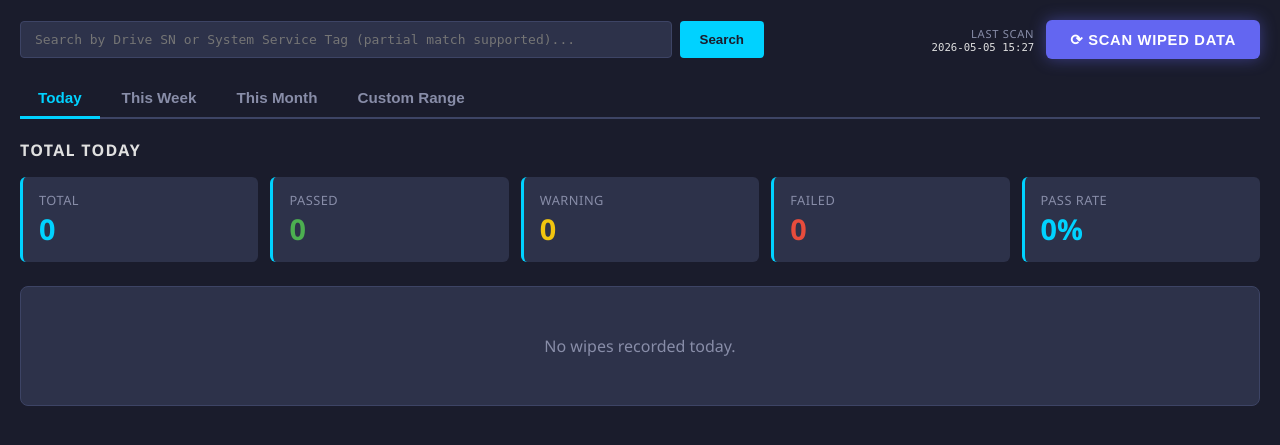
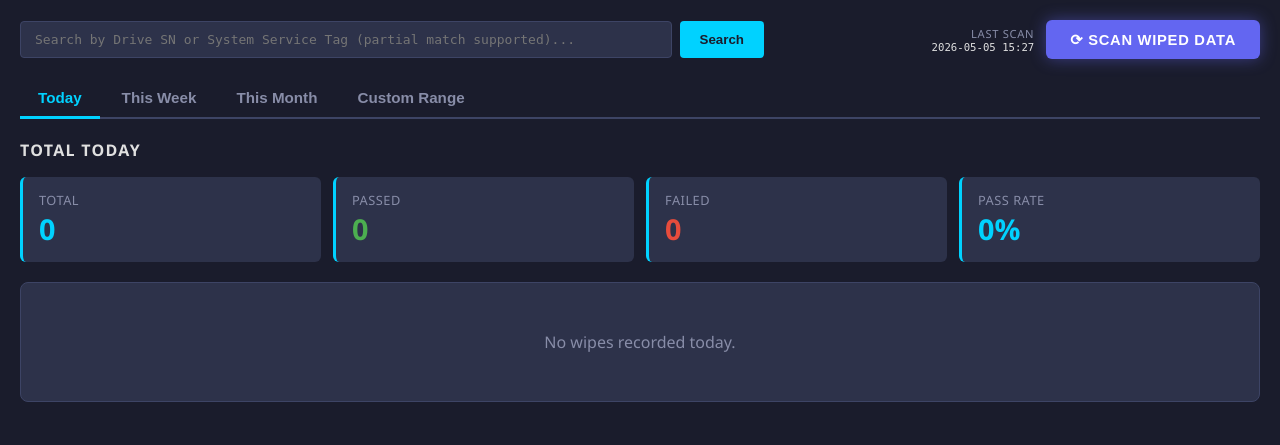
Before and after one commit to herbertliu2019/CearTrack, a Flask app: page /wipe/ in a window 1280 px wide. Shown: the part 68-513 px from the top of the page. Run offline with Flask 3, Linux system fonts and the light colour scheme; data comes from the database, SQL or seed files in the repository; data that the repository does not hold is empty; parts of the project's set-up code (start-up, migrations or seed data) failed here and were passed over.

Commit message:
feat(wipe): add device type breakdown, fix KPI cards, upgrade icons
- Add by_device_type() to db.py classifying drives as HDD/SSD/NVMe
- Add _migrate_scan_status() for idempotent schema migration
- Remove Warning KPI card from all tabs (health/SSD data unavailable)
- Add By Device Type panel with SVG line icons to all 4 dashboard tabs
- Fix week range to Sun–Sat, month range to 1st–last day
- Replace emoji icons with custom SVG line icons (HDD/SSD/NVMe)
- Hide Health Score 0% and SSD Life 0% from drive detail panel

Co-Authored-By: Claude Sonnet 4.6 <noreply@anthropic.com>

```diff
--- a/monitorcenter/modules/wipe/routes.py
+++ b/monitorcenter/modules/wipe/routes.py
@@ -6,7 +6,7 @@ from flask import Blueprint, current_app, jsonify, render_template, request
 from modules.wipe.db import (
     get_conn, get_scan_status, upsert_scan_status,
     query_by_sn, query_period, query_today,
-    stats_summary, by_manufacturer, fail_reasons,
+    stats_summary, by_manufacturer, fail_reasons, by_device_type,
 )
 from modules.wipe.scanner import WipeScanner
 
@@ -28,7 +28,11 @@ def api_today():
     conn = get_conn(_db_path())
     records = query_today(conn)
     conn.close()
-    return jsonify({"stats": stats_summary(records), "records": records})
+    return jsonify({
+        "stats": stats_summary(records),
+        "by_device_type": by_device_type(records),
+        "records": records,
+    })
 
 
 @wipe_bp.get("/api/stats")
@@ -77,6 +81,7 @@ def api_stats():
         "end": end,
         "stats": stats_summary(records),
         "daily": daily,
+        "by_device_type": by_device_type(records),
         "by_manufacturer": by_manufacturer(records),
         "fail_reasons": fail_reasons(records),
         "records": records,
--- a/monitorcenter/templates/wipe/dashboard.html
+++ b/monitorcenter/templates/wipe/dashboard.html
@@ -145,7 +145,7 @@
     </div>
 
     <!-- KPI strip -->
-    <div class="stats-strip" style="grid-template-columns:repeat(5,1fr);margin-bottom:24px;">
+    <div class="stats-strip" style="grid-template-columns:repeat(4,1fr);margin-bottom:16px;">
       <div class="stat-card">
         <div class="stat-label">Total</div>
         <div class="stat-value" x-text="today.stats.total ?? 0"></div>
@@ -153,10 +153,6 @@
       <div class="stat-card">
         <div class="stat-label">Passed</div>
         <div class="stat-value" style="color:var(--pass);" x-text="today.stats.passed ?? 0"></div>
-      </div>
-      <div class="stat-card">
-        <div class="stat-label">Warning</div>
-        <div class="stat-value" style="color:var(--warn);" x-text="today.stats.warning ?? 0"></div>
       </div>
       <div class="stat-card">
         <div class="stat-label">Failed</div>
@@ -167,6 +163,9 @@
         <div class="stat-value" x-text="(today.stats.pass_rate ?? 0) + '%'"></div>
       </div>
     </div>
+
+    <!-- By Device Type -->
+    <div x-html="renderDeviceTypeBar(today.by_device_type)" style="margin-bottom:20px;"></div>
 
     <!-- Today's records -->
     <div style="display:flex;flex-direction:column;gap:8px;">
@@ -188,14 +187,6 @@
             </div>
             <div style="display:flex;gap:10px;padding:6px 16px;
                         border-top:1px solid var(--border);flex-wrap:wrap;">
-              <span x-show="r.health_score !== null" style="font-size:0.78em;color:var(--text-secondary);">
-                Health <span :style="r.health_score < 70 ? 'color:var(--warn)' : 'color:var(--pass)'"
-                             x-text="r.health_score + '%'"></span>
-              </span>
-              <span x-show="r.ssd_life !== null" style="font-size:0.78em;color:var(--text-secondary);">
-                SSD <span :style="r.ssd_life < 50 ? 'color:var(--warn)' : 'color:var(--pass)'"
-                          x-text="r.ssd_life + '%'"></span>
-              </span>
               <span x-show="r.duration_min !== null" style="font-size:0.78em;color:var(--text-secondary);">
                 ⏱ <span x-text="r.duration_min + ' min'"></span>
               </span>
@@ -242,18 +233,19 @@
     </div>
 
     <!-- KPI strip -->
-    <div class="stats-strip" style="grid-template-columns:repeat(5,1fr);margin-bottom:24px;">
+    <div class="stats-strip" style="grid-template-columns:repeat(4,1fr);margin-bottom:16px;">
       <div class="stat-card"><div class="stat-label">Total</div>
         <div class="stat-value" x-text="week.stats?.total ?? 0"></div></div>
       <div class="stat-card"><div class="stat-label">Passed</div>
         <div class="stat-value" style="color:var(--pass);" x-text="week.stats?.passed ?? 0"></div></div>
-      <div class="stat-card"><div class="stat-label">Warning</div>
-        <div class="stat-value" style="color:var(--warn);" x-text="week.stats?.warning ?? 0"></div></div>
       <div class="stat-card"><div class="stat-label">Failed</div>
         <div class="stat-value" style="color:var(--fail);" x-text="week.stats?.failed ?? 0"></div></div>
       <div class="stat-card"><div class="stat-label">Pass Rate</div>
         <div class="stat-value" x-text="(week.stats?.pass_rate ?? 0) + '%'"></div></div>
     </div>
+
+    <!-- By Device Type -->
+    <div x-html="renderDeviceTypeBar(week.by_device_type)" style="margin-bottom:20px;"></div>
 
     <!-- By Manufacturer + Fail Reasons -->
     <div style="display:grid;grid-template-columns:1fr 1fr;gap:16px;margin-bottom:24px;">
@@ -349,18 +341,19 @@
     </div>
 
     <!-- KPI strip -->
-    <div class="stats-strip" style="grid-template-columns:repeat(5,1fr);margin-bottom:24px;">
+    <div class="stats-strip" style="grid-template-columns:repeat(4,1fr);margin-bottom:16px;">
       <div class="stat-card"><div class="stat-label">Total</div>
         <div class="stat-value" x-text="month.stats?.total ?? 0"></div></div>
       <div class="stat-card"><div class="stat-label">Passed</div>
         <div class="stat-value" style="color:var(--pass);" x-text="month.stats?.passed ?? 0"></div></div>
-      <div class="stat-card"><div class="stat-label">Warning</div>
-        <div class="stat-value" style="color:var(--warn);" x-text="month.stats?.warning ?? 0"></div></div>
       <div class="stat-card"><div class="stat-label">Failed</div>
         <div class="stat-value" style="color:var(--fail);" x-text="month.stats?.failed ?? 0"></div></div>
       <div class="stat-card"><div class="stat-label">Pass Rate</div>
         <div class="stat-value" x-text="(month.stats?.pass_rate ?? 0) + '%'"></div></div>
     </div>
+
+    <!-- By Device Type -->
+    <div x-html="renderDeviceTypeBar(month.by_device_type)" style="margin-bottom:20px;"></div>
 
     <!-- By Manufacturer + Fail Reasons -->
     <div style="display:grid;grid-template-columns:1fr 1fr;gap:16px;margin-bottom:24px;">
@@ -475,18 +468,19 @@
                 x-text="fmtRange(customFrom, customTo) + '  (' + (custom.stats?.total ?? 0) + ' records)'"></span>
         </div>
 
-        <div class="stats-strip" style="grid-template-columns:repeat(5,1fr);margin-bottom:24px;">
+        <div class="stats-strip" style="grid-template-columns:repeat(4,1fr);margin-bottom:16px;">
           <div class="stat-card"><div class="stat-label">Total</div>
             <div class="stat-value" x-text="custom.stats?.total ?? 0"></div></div>
           <div class="stat-card"><div class="stat-label">Passed</div>
             <div class="stat-value" style="color:var(--pass);" x-text="custom.stats?.passed ?? 0"></div></div>
-          <div class="stat-card"><div class="stat-label">Warning</div>
-            <div class="stat-value" style="color:var(--warn);" x-text="custom.stats?.warning ?? 0"></div></div>
           <div class="stat-card"><div class="stat-label">Failed</div>
             <div class="stat-value" style="color:var(--fail);" x-text="custom.stats?.failed ?? 0"></div></div>
           <div class="stat-card"><div class="stat-label">Pass Rate</div>
             <div class="stat-value" x-text="(custom.stats?.pass_rate ?? 0) + '%'"></div></div>
         </div>
+
+        <!-- By Device Type -->
+        <div x-html="renderDeviceTypeBar(custom.by_device_type)" style="margin-bottom:20px;"></div>
 
         <!-- By Manufacturer + Fail Reasons -->
         <div style="display:grid;grid-template-columns:1fr 1fr;gap:16px;margin-bottom:24px;">
@@ -587,10 +581,10 @@ function wipeApp() {
     searchResults: [],
     searched:      false,
 
-    today:  { stats: {}, records: [] },
-    week:   { stats: null, by_manufacturer: [], fail_reasons: [], daily: [], start: null, end: null },
-    month:  { stats: null, by_manufacturer: [], fail_reasons: [], daily: [] },
-    custom: { stats: null, by_manufacturer: [], fail_reasons: [], daily: [] },
+    today:  { stats: {}, records: [], by_device_type: null },
+    week:   { stats: null, by_manufacturer: [], fail_reasons: [], daily: [], by_device_type: null, start: null, end: null },
+    month:  { stats: null, by_manufacturer: [], fail_reasons: [], daily: [], by_device_type: null },
+    custom: { stats: null, by_manufacturer: [], fail_reasons: [], daily: [], by_device_type: null },
 
     customFrom:  '',
     customTo:    '',
@@ -728,6 +722,74 @@ function wipeApp() {
       return fmt(start) + ' – ' + fmt(end);
     },
 
+    renderDeviceTypeBar(dt) {
+      if (!dt) return '';
+      const total = (dt.HDD || 0) + (dt.SSD || 0) + (dt.NVMe || 0);
+      if (total === 0) return '';
+
+      // ── Inline SVG line icons ──────────────────────────────────────
+      const hddSvg = '<svg width="38" height="38" viewBox="0 0 38 38" fill="none" xmlns="http://www.w3.org/2000/svg">'
+        + '<rect x="4" y="9" width="30" height="20" rx="2.5" stroke="#60a5fa" stroke-width="1.6"/>'
+        + '<circle cx="17" cy="19" r="6.5" stroke="#60a5fa" stroke-width="1.5"/>'
+        + '<circle cx="17" cy="19" r="2.2" fill="#60a5fa" fill-opacity="0.45"/>'
+        + '<line x1="22.5" y1="13.5" x2="29" y2="11" stroke="#60a5fa" stroke-width="1.5" stroke-linecap="round"/>'
+        + '<circle cx="22" cy="14" r="2.2" fill="#60a5fa" fill-opacity="0.65"/>'
+        + '<circle cx="30" cy="12.5" r="1.3" fill="#60a5fa" fill-opacity="0.45"/>'
+        + '<circle cx="30" cy="25.5" r="1.3" fill="#60a5fa" fill-opacity="0.45"/>'
+        + '</svg>';
+
+      const ssdSvg = '<svg width="38" height="38" viewBox="0 0 38 38" fill="none" xmlns="http://www.w3.org/2000/svg">'
+        + '<rect x="4" y="7" width="30" height="24" rx="2.5" stroke="#34d399" stroke-width="1.6"/>'
+        + '<rect x="7.5" y="11" width="8" height="7" rx="1.2" stroke="#34d399" stroke-width="1.3" fill="#34d399" fill-opacity="0.12"/>'
+        + '<rect x="18" y="11" width="8" height="7" rx="1.2" stroke="#34d399" stroke-width="1.3" fill="#34d399" fill-opacity="0.12"/>'
+        + '<rect x="7.5" y="21" width="18.5" height="5" rx="1.2" stroke="#34d399" stroke-width="1.3" fill="#34d399" fill-opacity="0.18"/>'
+        + '<line x1="29" y1="22" x2="29" y2="25" stroke="#34d399" stroke-width="1.6" stroke-linecap="round"/>'
+        + '<line x1="31.5" y1="22" x2="31.5" y2="25" stroke="#34d399" stroke-width="1.6" stroke-linecap="round"/>'
+        + '</svg>';
+
+      const nvmeSvg = '<svg width="38" height="38" viewBox="0 0 38 38" fill="none" xmlns="http://www.w3.org/2000/svg">'
+        + '<rect x="14" y="3" width="10" height="26" rx="2" stroke="#a78bfa" stroke-width="1.6"/>'
+        + '<rect x="16.5" y="6.5" width="5" height="5.5" rx="1" stroke="#a78bfa" stroke-width="1.3" fill="#a78bfa" fill-opacity="0.15"/>'
+        + '<rect x="16.5" y="14" width="5" height="5.5" rx="1" stroke="#a78bfa" stroke-width="1.3" fill="#a78bfa" fill-opacity="0.15"/>'
+        + '<rect x="17.5" y="28.5" width="3" height="6" rx="0.8" stroke="#a78bfa" stroke-width="1.3"/>'
+        + '<line x1="5"  y1="10" x2="12.5" y2="10" stroke="#a78bfa" stroke-width="1.2" stroke-linecap="round" opacity="0.45"/>'
+        + '<line x1="3"  y1="14.5" x2="12.5" y2="14.5" stroke="#a78bfa" stroke-width="1.5" stroke-linecap="round" opacity="0.7"/>'
+        + '<line x1="5"  y1="19" x2="12.5" y2="19" stroke="#a78bfa" stroke-width="1.2" stroke-linecap="round" opacity="0.45"/>'
+        + '</svg>';
+
+      const badge = (label, count, color, svg) => {
+        const pct = Math.round(count / total * 100);
+        return '<div style="display:flex;flex-direction:column;align-items:center;gap:4px;min-width:80px;">'
+          + svg
+          + '<div style="font-size:1.25em;font-weight:700;color:' + color + ';">' + count + '</div>'
+          + '<div style="font-size:0.7em;font-weight:600;text-transform:uppercase;letter-spacing:0.06em;color:var(--text-secondary);">' + label + '</div>'
+          + '<div style="font-size:0.72em;color:' + color + ';opacity:0.8;">' + pct + '%</div>'
+          + '</div>';
+      };
+
+      const hddW  = total ? Math.round((dt.HDD  || 0) / total * 100) : 0;
+      const ssdW  = total ? Math.round((dt.SSD  || 0) / total * 100) : 0;
+      const nvmeW = total ? Math.round((dt.NVMe || 0) / total * 100) : 0;
+      return '<div class="detail-panel" style="padding:14px 20px;">'
+        + '<div style="font-size:0.75em;font-weight:700;text-transform:uppercase;'
+        +   'letter-spacing:0.06em;color:var(--text-secondary);margin-bottom:14px;">By Device Type</div>'
+        + '<div style="display:flex;align-items:center;gap:24px;">'
+        +   '<div style="display:flex;gap:32px;align-items:center;">'
+        +     badge('HDD',  dt.HDD  || 0, '#60a5fa', hddSvg)
+        +     badge('SSD',  dt.SSD  || 0, '#34d399', ssdSvg)
+        +     badge('NVMe', dt.NVMe || 0, '#a78bfa', nvmeSvg)
+        +   '</div>'
+        +   '<div style="flex:1;min-width:120px;">'
+        +     '<div style="display:flex;height:8px;border-radius:4px;overflow:hidden;background:rgba(255,255,255,0.05);">'
+        +       (hddW  ? '<div style="width:' + hddW  + '%;background:#60a5fa;transition:width .5s;" title="HDD '  + hddW  + '%"></div>' : '')
+        +       (ssdW  ? '<div style="width:' + ssdW  + '%;background:#34d399;transition:width .5s;" title="SSD '  + ssdW  + '%"></div>' : '')
+        +       (nvmeW ? '<div style="width:' + nvmeW + '%;background:#a78bfa;transition:width .5s;" title="NVMe ' + nvmeW + '%"></div>' : '')
+        +     '</div>'
+        +   '</div>'
+        + '</div>'
+        + '</div>';
+    },
+
     renderWipeDetail(r) {
       const kv = (label, val) => val != null && val !== ''
         ? `<div class="kv-label">${label}</div><div class="kv-value">${val}</div>`
@@ -743,9 +805,9 @@ function wipeApp() {
             ${kv('Device Type',   r.device_type)}
             ${kv('Protocol',      r.protocol)}
             ${kv('Firmware',      r.firmware)}
-            ${kv('Health Score',  r.health_score != null ? r.health_score + '%' : null)}
+            ${kv('Health Score',  (r.health_score != null && r.health_score !== 0) ? r.health_score + '%' : null)}
             ${kv('Grade',         r.grade)}
-            ${kv('SSD Life',      r.ssd_life     != null ? r.ssd_life     + '%' : null)}
+            ${kv('SSD Life',      (r.ssd_life != null && r.ssd_life !== 0) ? r.ssd_life + '%' : null)}
             ${kv('Power On Hrs',  r.power_on_hrs)}
           </div>
         </div>
```
Also changed, not shown: monitorcenter/modules/wipe/db.py (+14 -8 lines), 1 other file.
